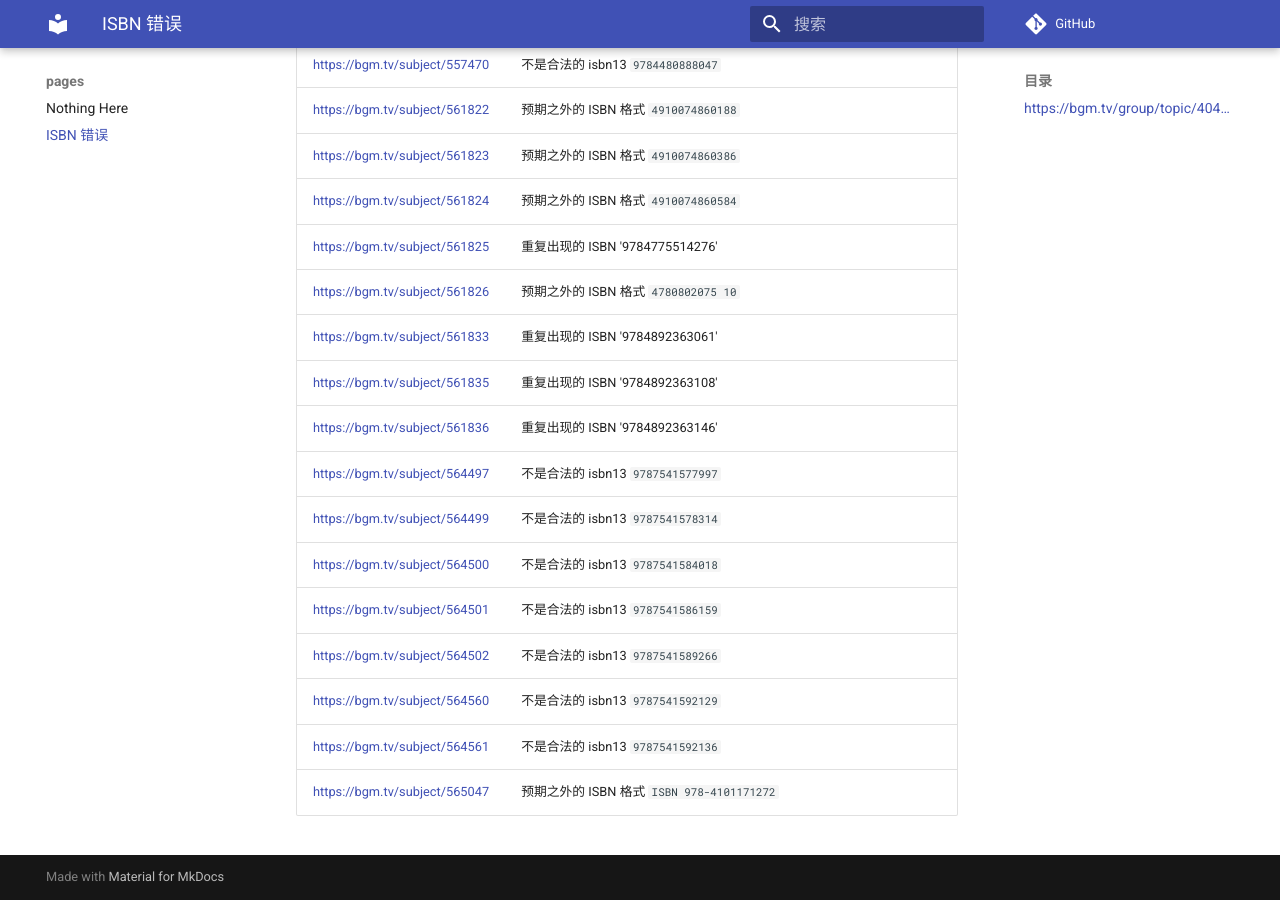
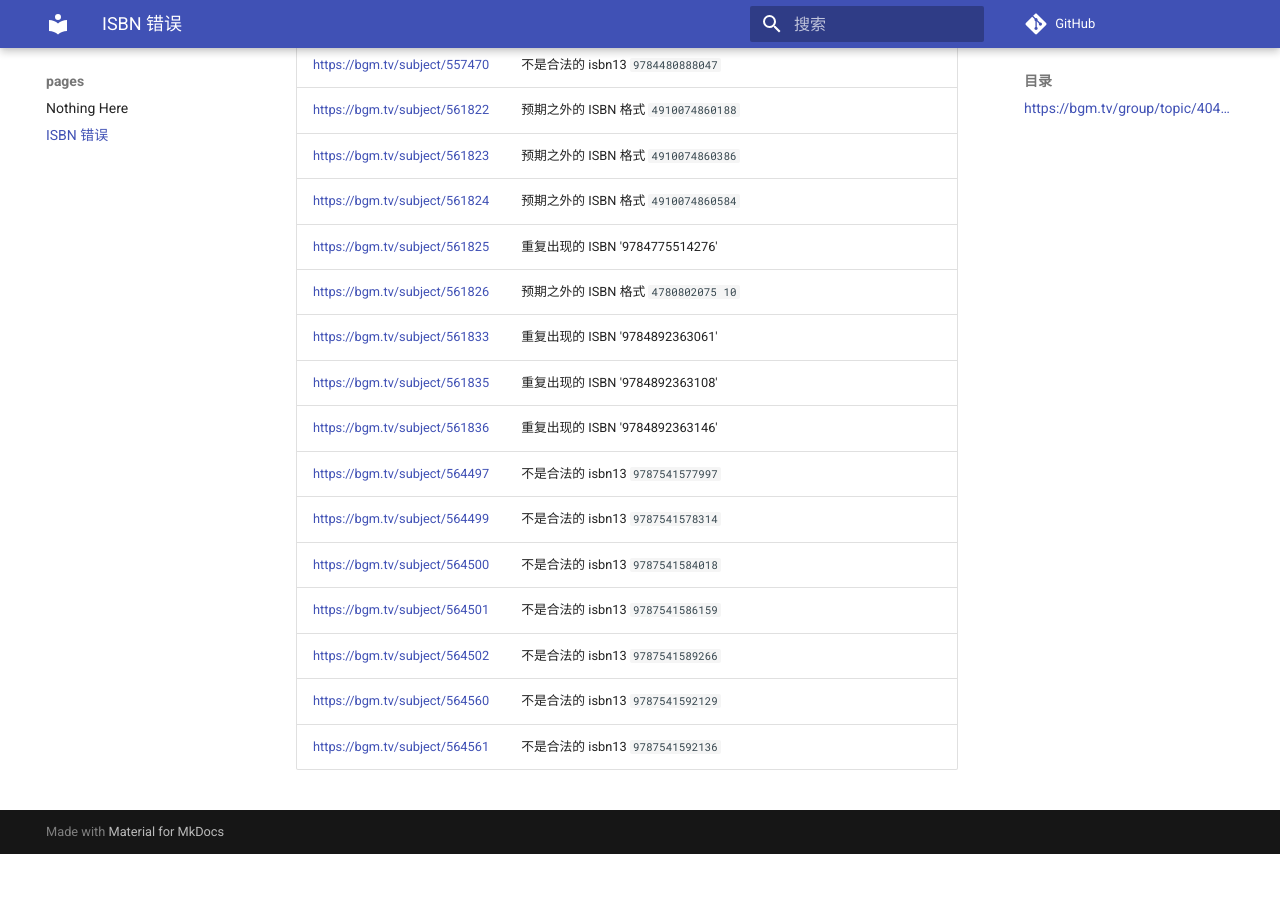
Before and after one commit to trim21/bangumi-pages, an MkDocs documentation site: the page built from docs/isbn.md, in a window 1280 px wide and 900 px high, scrolled down 7551 px. Built offline with MkDocs 1.6.1 and Material for MkDocs 9.7.7, drawn with Linux system fonts in a browser that asks for light colours; comment, search, counter and statistics services are not loaded; after the commit the page ends 8405 px from its top, so only the background shows below that; part of the change alters nothing that is shown.

Commit message:
update isbn.md

```diff
--- a/docs/isbn.md
+++ b/docs/isbn.md
@@ -1,7 +1,7 @@
 # ISBN 错误
 ## <https://bgm.tv/group/topic/404801>
 
-total 177
+total 176
 
 | url | error |
 | --- |  ---  |
@@ -181,4 +181,3 @@ total 177
 | <https://bgm.tv/subject/564502> | 不是合法的 isbn13 <code>9787541589266</code> |
 | <https://bgm.tv/subject/564560> | 不是合法的 isbn13 <code>9787541592129</code> |
 | <https://bgm.tv/subject/564561> | 不是合法的 isbn13 <code>9787541592136</code> |
-| <https://bgm.tv/subject/565047> | 预期之外的 ISBN 格式 `ISBN 978-4101171272` |
```
